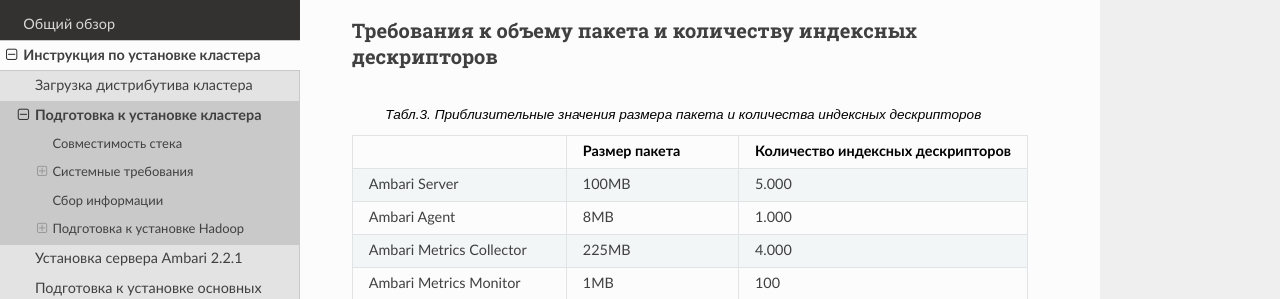
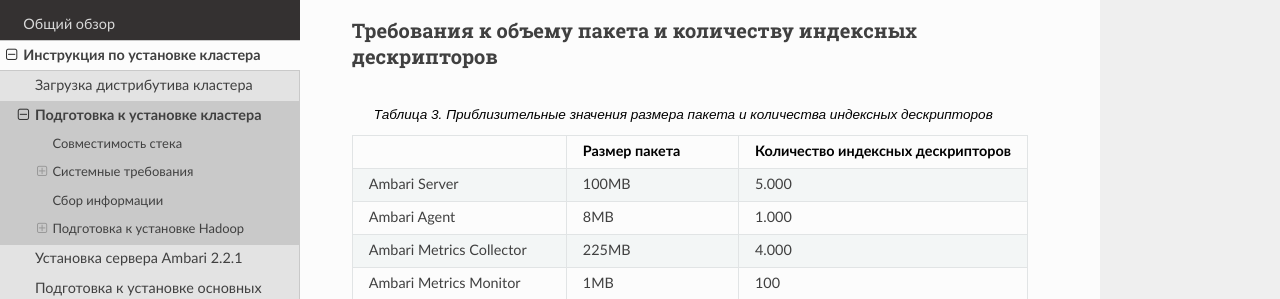
Before and after one commit to arenadata/docs_adps, a Sphinx documentation site: the page built from source/install/prepare.rst, in a window 1280 px wide and 900 px high, scrolled down 2597 px. Shown: the part 153-452 px from the top of the window. Built offline with Sphinx 7.4.7 and the Read the Docs theme 2.0.0, drawn with Linux system fonts in a browser that asks for light colours.

Commit message:
Update prepare.rst

```diff
--- a/source/install/prepare.rst
+++ b/source/install/prepare.rst
@@ -224,7 +224,7 @@
 ^^^^^^^^^^^^^^^^^^^^^^^^^^^^^^^^^^^^^^^^^^^^^^^^^^^^^^^^^^^^^^
 
 
-.. list-table:: Табл.3. Приблизительные значения размера пакета и количества индексных дескрипторов
+.. list-table:: Таблица 3. Приблизительные значения размера пакета и количества индексных дескрипторов
    :header-rows: 1
 
    * -
```
